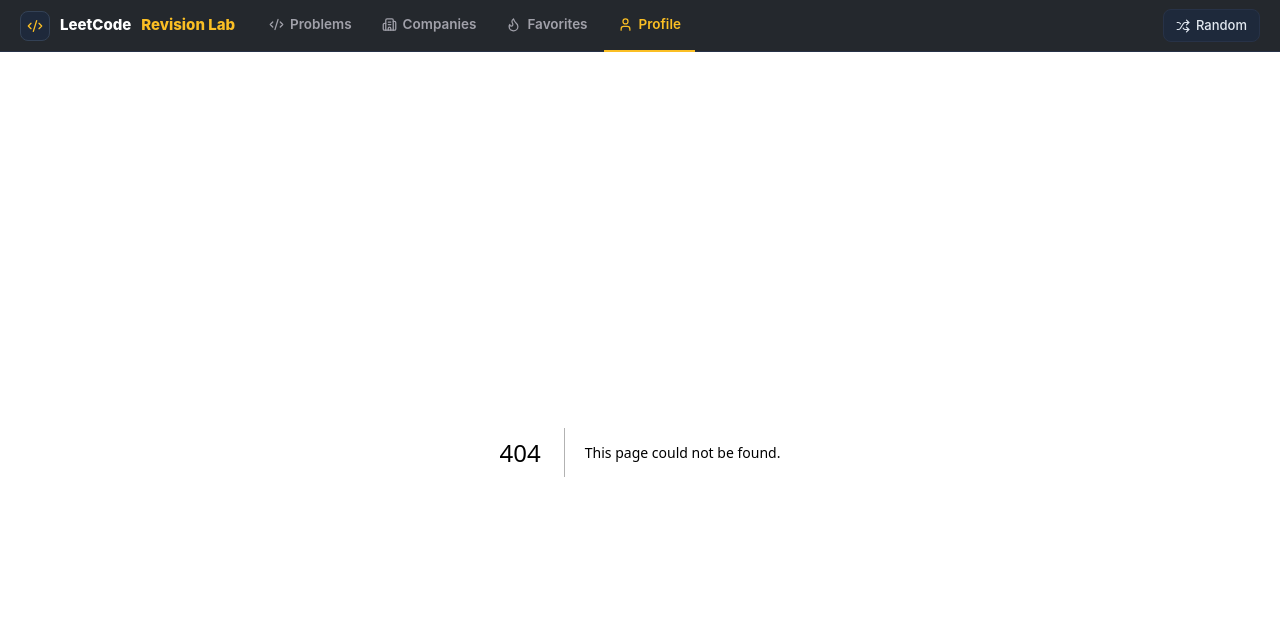
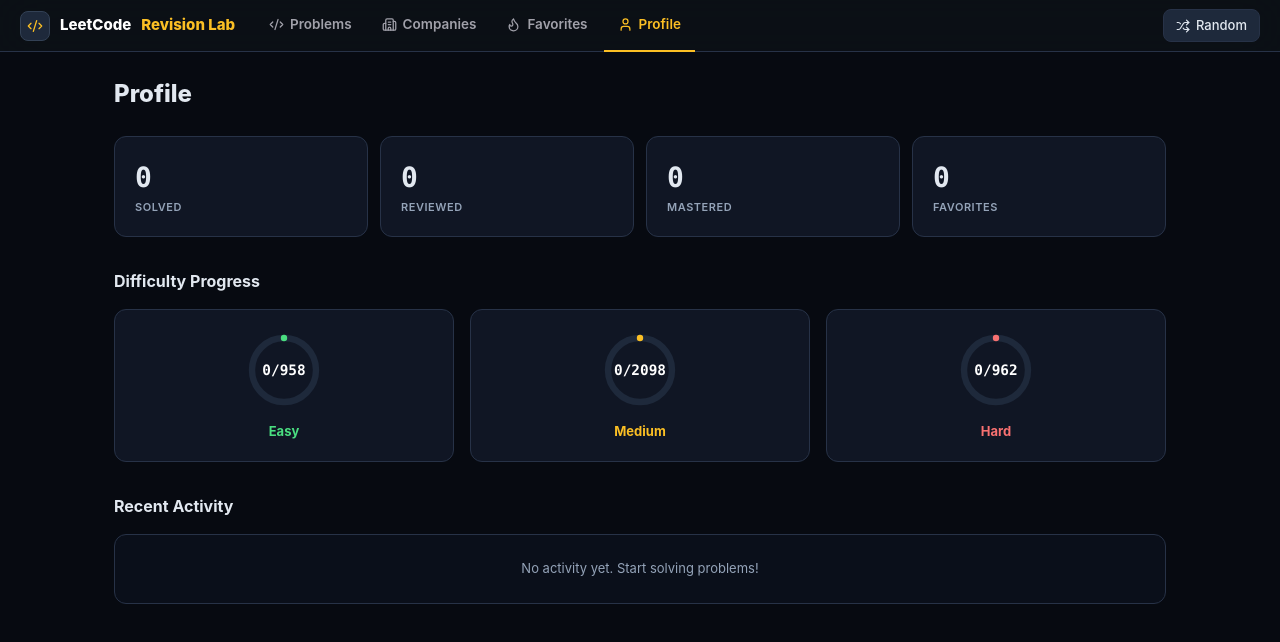
Before and after one commit to sharaddh/CodeLab, a Next.js app: page /profile in a window 1280 px wide. Before the commit this address had no page. Shown: the top 642 px of the page. Built offline with nearby package versions, Linux system fonts and the light colour scheme.

Commit message:
feat: add profile page with progress rings and recent activity

```diff
--- /dev/null
+++ b/app/profile/page.tsx
@@ -0,0 +1,128 @@
+"use client";
+
+import { useEffect, useState } from "react";
+import problemsData from "@/data/problems.json";
+import { useProblemStore } from "@/lib/stores/problem-store";
+import type { Problem } from "@/lib/types";
+
+const allProblems = problemsData as Problem[];
+
+export default function ProfilePage() {
+  const { userStates, loadFromStorage } = useProblemStore();
+  const [mounted, setMounted] = useState(false);
+
+  useEffect(() => {
+    loadFromStorage();
+    setMounted(true);
+  }, [loadFromStorage]);
+
+  const states = mounted ? Object.values(userStates) : [];
+  const solved = states.filter((s) => ["solved", "reviewed", "mastered"].includes(s.status)).length;
+  const reviewed = states.filter((s) => ["reviewed", "mastered"].includes(s.status)).length;
+  const mastered = states.filter((s) => s.status === "mastered").length;
+  const favorites = states.filter((s) => s.favorite).length;
+
+  const easy = allProblems.filter((p) => p.difficulty === "Easy").length;
+  const medium = allProblems.filter((p) => p.difficulty === "Medium").length;
+  const hard = allProblems.filter((p) => p.difficulty === "Hard").length;
+
+  const easySolved = states.filter((s) => {
+    const p = allProblems.find((q) => q.slug === s.slug);
+    return p?.difficulty === "Easy" && ["solved", "reviewed", "mastered"].includes(s.status);
+  }).length;
+
+  const mediumSolved = states.filter((s) => {
+    const p = allProblems.find((q) => q.slug === s.slug);
+    return p?.difficulty === "Medium" && ["solved", "reviewed", "mastered"].includes(s.status);
+  }).length;
+
+  const hardSolved = states.filter((s) => {
+    const p = allProblems.find((q) => q.slug === s.slug);
+    return p?.difficulty === "Hard" && ["solved", "reviewed", "mastered"].includes(s.status);
+  }).length;
+
+  return (
+    <div className="max-w-[1100px] mx-auto px-6 py-6">
+      <div className="mb-6">
+        <h1 className="text-[24px] font-extrabold">Profile</h1>
+      </div>
+
+      {/* Stats Grid */}
+      <div className="grid grid-cols-2 sm:grid-cols-4 gap-3 mb-8">
+        {[
+          { label: "Solved", value: solved },
+          { label: "Reviewed", value: reviewed },
+          { label: "Mastered", value: mastered },
+          { label: "Favorites", value: favorites },
+        ].map((s) => (
+          <div key={s.label} className="border border-[var(--border)] bg-[var(--panel)] rounded-xl p-5">
+            <div className="text-[28px] font-bold font-mono">{s.value}</div>
+            <div className="text-[11px] text-[var(--muted)] uppercase tracking-wider font-semibold">{s.label}</div>
+          </div>
+        ))}
+      </div>
+
+      {/* Progress Rings */}
+      <div className="mb-8">
+        <h2 className="text-[16px] font-bold mb-4">Difficulty Progress</h2>
+        <div className="grid grid-cols-3 gap-4">
+          {[
+            { label: "Easy", solved: easySolved, total: easy, color: "#4ade80" },
+            { label: "Medium", solved: mediumSolved, total: medium, color: "#fbbf24" },
+            { label: "Hard", solved: hardSolved, total: hard, color: "#f87171" },
+          ].map((d) => (
+            <div key={d.label} className="border border-[var(--border)] bg-[var(--panel)] rounded-xl p-5 text-center">
+              <svg className="w-20 h-20 mx-auto mb-3" viewBox="0 0 100 100">
+                <circle cx="50" cy="50" r="40" fill="none" stroke="#1e293b" strokeWidth="8" />
+                <circle
+                  cx="50"
+                  cy="50"
+                  r="40"
+                  fill="none"
+                  stroke={d.color}
+                  strokeWidth="8"
+                  strokeDasharray={`${(d.total > 0 ? d.solved / d.total : 0) * 251} 251`}
+                  strokeLinecap="round"
+                  transform="rotate(-90 50 50)"
+                />
+                <text x="50" y="50" textAnchor="middle" dy="0.35em" className="fill-white text-[18px] font-bold font-mono">
+                  {d.solved}/{d.total}
+                </text>
+              </svg>
+              <div className="text-[13px] font-bold" style={{ color: d.color }}>{d.label}</div>
+            </div>
+          ))}
+        </div>
+      </div>
+
+      {/* Topic Distribution */}
+      <div>
+        <h2 className="text-[16px] font-bold mb-4">Recent Activity</h2>
+        <div className="border border-[var(--border)] rounded-xl bg-[#0a0f1a]">
+          {states.length === 0 ? (
+            <div className="p-6 text-center text-[var(--muted)] text-[13px]">No activity yet. Start solving problems!</div>
+          ) : (
+            states
+              .sort((a, b) => {
+                const aAttempt = a.attempts.length > 0 ? Math.max(...a.attempts.map((x) => x.timestamp)) : 0;
+                const bAttempt = b.attempts.length > 0 ? Math.max(...b.attempts.map((x) => x.timestamp)) : 0;
+                return bAttempt - aAttempt;
+              })
+              .slice(0, 10)
+              .map((s) => {
+                const p = allProblems.find((q) => q.slug === s.slug);
+                if (!p) return null;
+                return (
+                  <div key={s.slug} className="flex items-center gap-3 px-4 py-2.5 border-b border-[#1a2332] last:border-b-0">
+                    <span className="text-[12px] font-mono text-[#64748b] w-[40px]">{p.id}</span>
+                    <span className="text-[13px] font-semibold text-white flex-1">{p.title}</span>
+                    <span className="text-[11px] font-bold px-2 py-0.5 rounded bg-[var(--violet)]/15 text-[var(--violet)] capitalize">{s.status}</span>
+                  </div>
+                );
+              })
+          )}
+        </div>
+      </div>
+    </div>
+  );
+}
```
